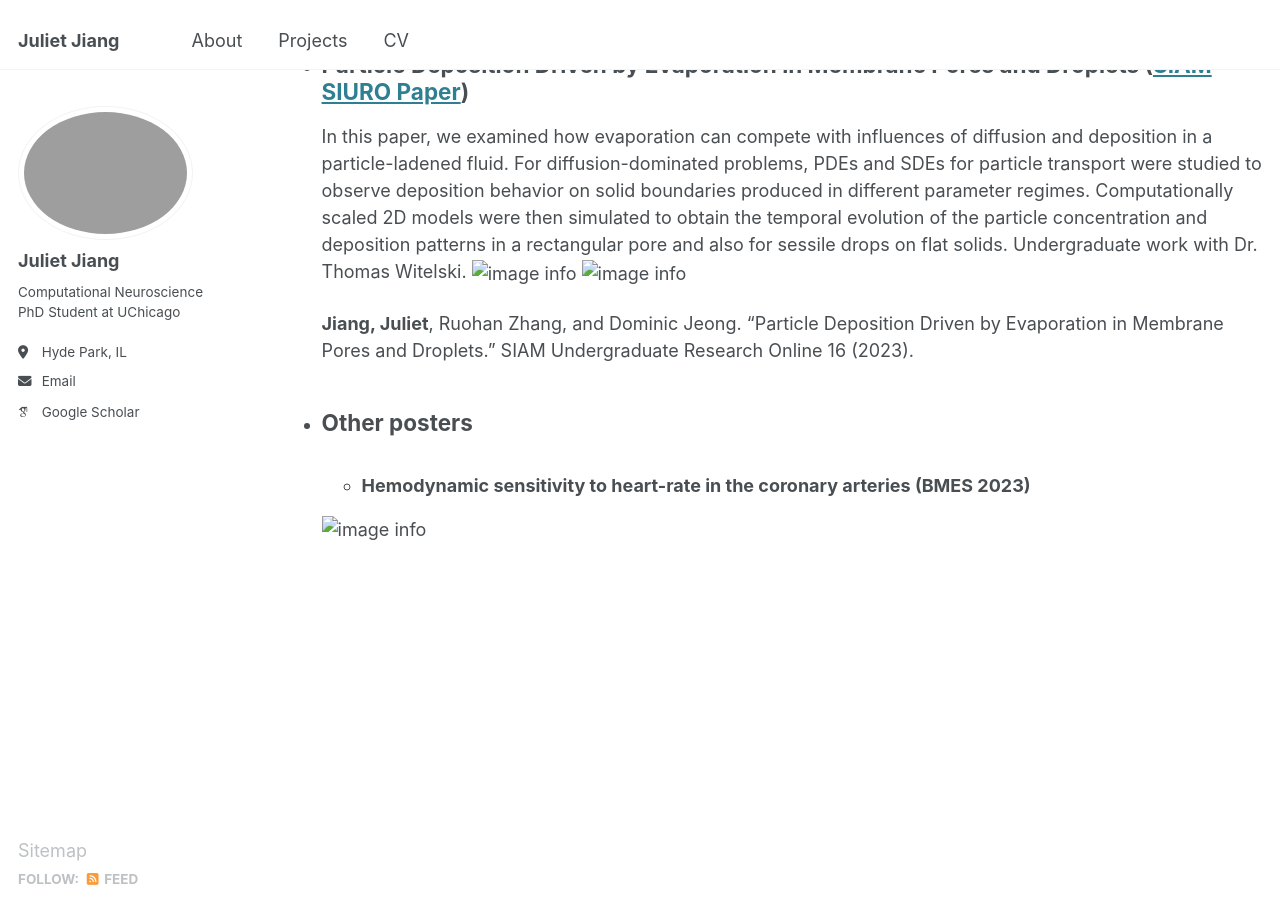
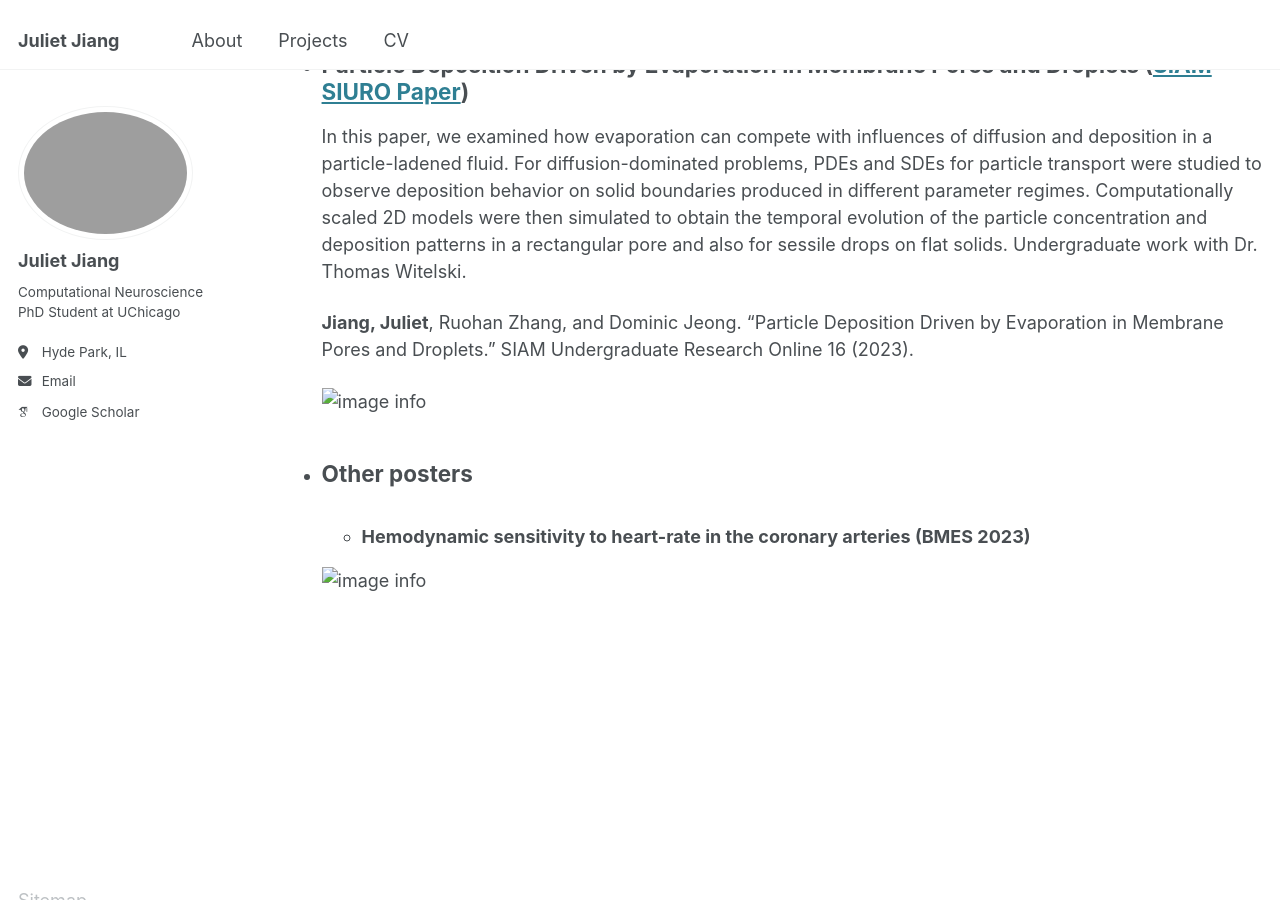
Before and after one commit to julietj135/julietj135.github.io, a Jekyll site: the page built from _pages/projects.md, in a window 1280 px wide and 900 px high, scrolled down 1240 px. Built offline with Jekyll 4.4.1, drawn with Linux system fonts in a browser that asks for light colours; some web fonts are replaced.

Commit message:
changed photo

```diff
--- a/_pages/projects.md
+++ b/_pages/projects.md
@@ -27,9 +27,10 @@ This page is still under construction.
 
 * ## Particle Deposition Driven by Evaporation in Membrane Pores and Droplets ([SIAM SIURO Paper](https://www.siam.org/media/0ifh2tz1/s153293rrr.pdf))
     In this paper, we examined how evaporation can compete with influences of diffusion and deposition in a particle-ladened fluid. For diffusion-dominated problems, PDEs and SDEs for particle transport were studied to observe deposition behavior on solid boundaries produced in different parameter regimes. Computationally scaled 2D models were then simulated to obtain the temporal evolution of the particle concentration and deposition patterns in a rectangular pore and also for sessile drops on flat solids. Undergraduate work with Dr. Thomas Witelski.
-    ![image info](./figures/figure1.png) ![image info](./figures/twoparticles.png)
 
     **Jiang, Juliet**, Ruohan Zhang, and Dominic Jeong. "Particle Deposition Driven by Evaporation in Membrane Pores and Droplets." SIAM Undergraduate Research Online 16 (2023).
+
+    ![image info](./figures/deposition.png)
 
 * ## Other posters
   * ### Hemodynamic sensitivity to heart-rate in the coronary arteries (BMES 2023)
```
Also changed, not shown: _pages/figures/deposition.png (added), _pages/figures/figure1.png (deleted), _pages/figures/twoparticles.png (deleted), 1 other file.
